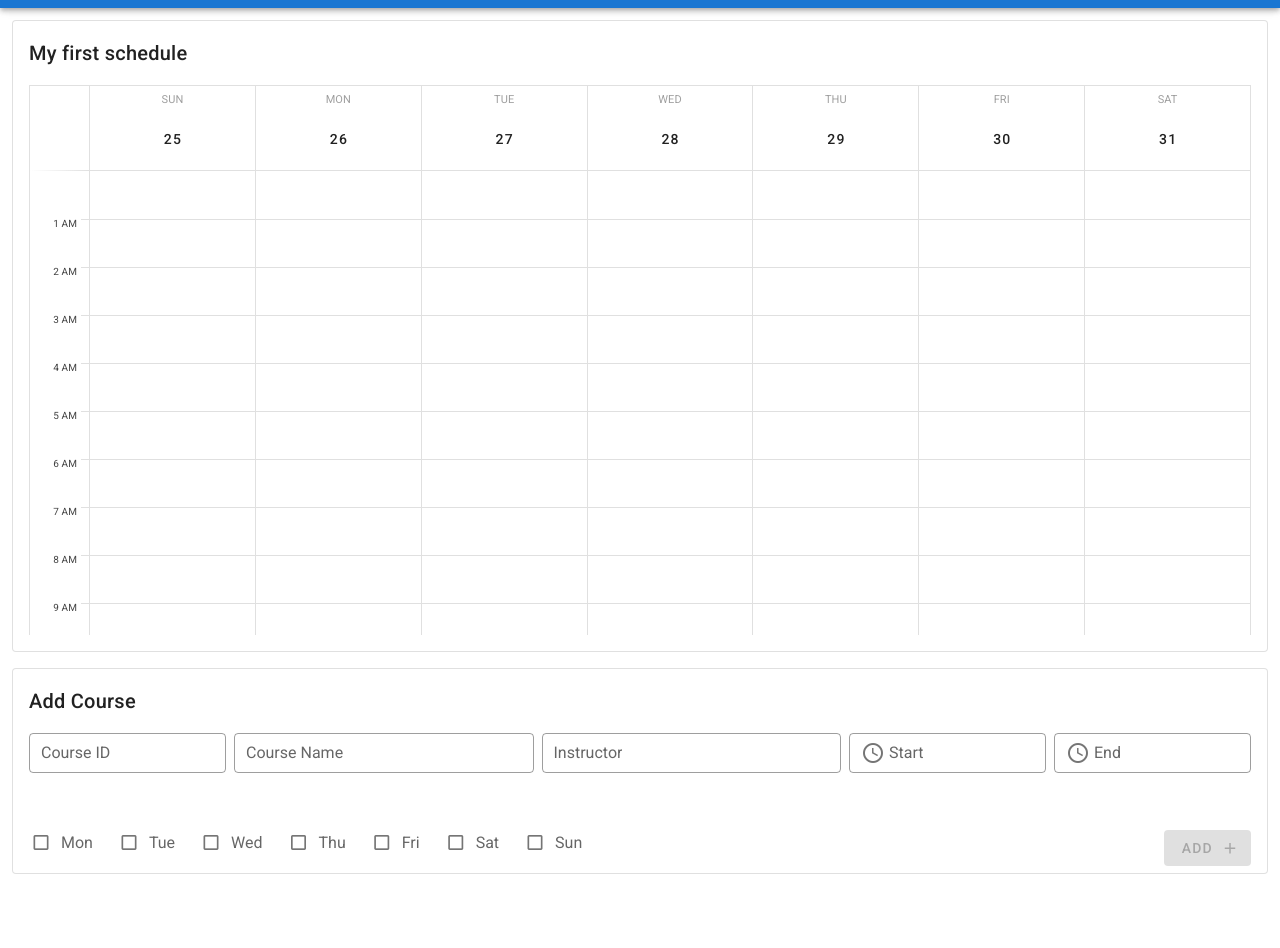
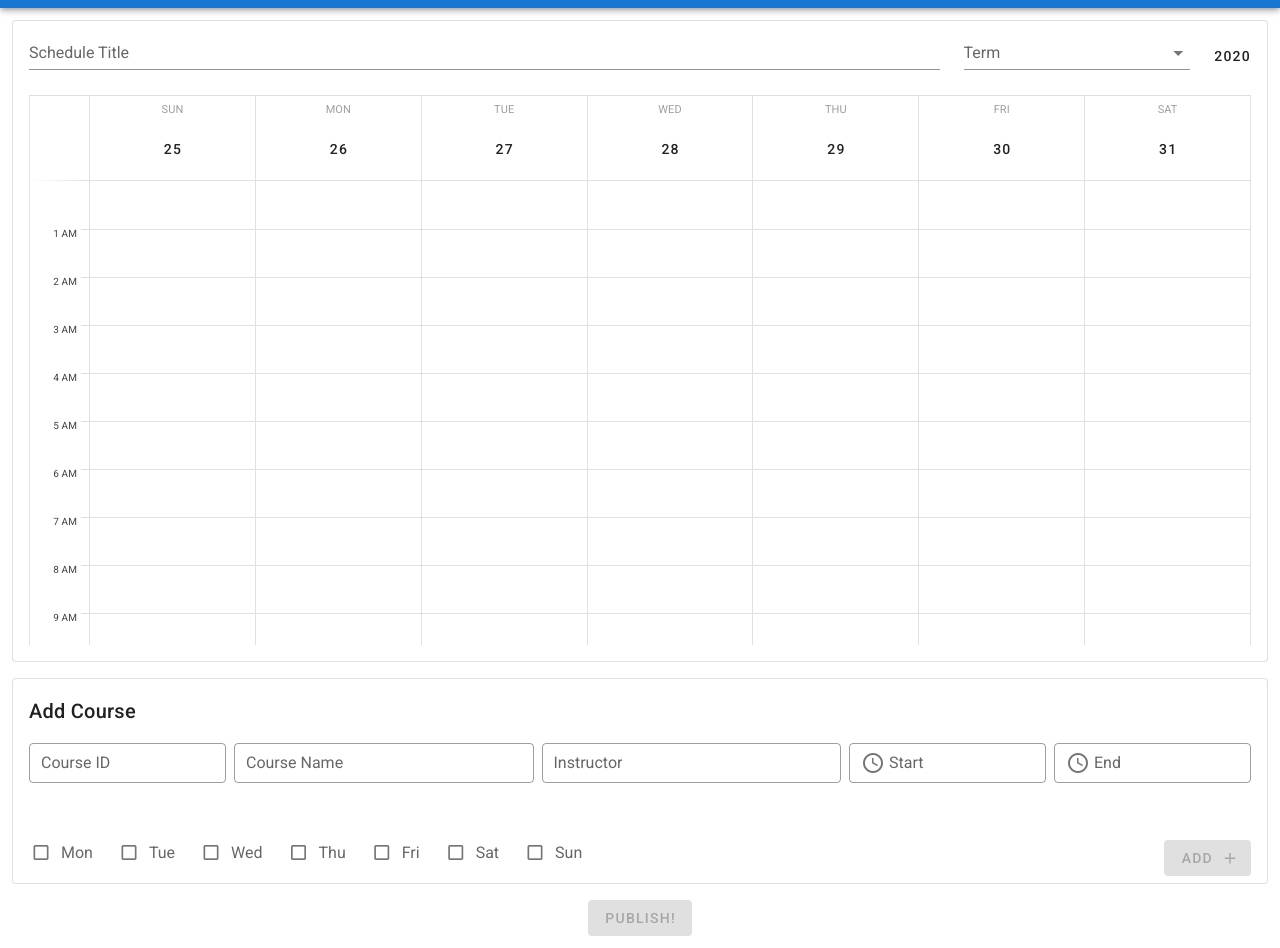
Before and after one commit to Team-Omada/calendar-client, a Vue app: page /createschedule in a window 1280 px wide. Shown: the part 56-1004 px from the top of the page. Before the commit the page ends 942 px from the top, so only its background shows below. Built offline with nearby package versions, Linux system fonts and the light colour scheme.

Commit message:
feat(create): full schedule creation functionality apart from submitting to backend and editing

```diff
--- a/src/components/AddCourse.vue
+++ b/src/components/AddCourse.vue
@@ -90,13 +90,13 @@ export default {
       dayError: false,
       timeError: "",
       days: [
-        { label: "Mon", value: { name: "monday", assoc: 2 } },
-        { label: "Tue", value: { name: "tuesday", assoc: 3 } },
-        { label: "Wed", value: { name: "wednesday", assoc: 4 } },
-        { label: "Thu", value: { name: "thursday", assoc: 5 } },
-        { label: "Fri", value: { name: "friday", assoc: 6 } },
-        { label: "Sat", value: { name: "saturday", assoc: 1 } },
-        { label: "Sun", value: { name: "sunday", assoc: 7 } },
+        { label: "Mon", value: "monday" },
+        { label: "Tue", value: "tuesday" },
+        { label: "Wed", value: "wednesday" },
+        { label: "Thu", value: "thursday" },
+        { label: "Fri", value: "friday" },
+        { label: "Sat", value: "saturday" },
+        { label: "Sun", value: "sunday" },
       ],
       course: {
         courseID: null,
--- a/src/components/Calendar.vue
+++ b/src/components/Calendar.vue
@@ -1,6 +1,40 @@
 <template>
   <v-card elevation="0" outlined rounded="rounded-lg">
-    <v-card-title>{{ scheduleTitle }}</v-card-title>
+    <!-- v-card-title causes weird formatting here -->
+    <v-container v-if="!editable" fluid class="px-4 pb-0 pt-3">
+      <v-row>
+        <v-col cols="12" sm="9">
+          <div class="text-h5">{{ currentTitle }}</div>
+        </v-col>
+        <v-col cols="12" sm="3" class="d-flex justify-end align-center">
+          <div class="text-button text--secondary">
+            {{ semesterInfo.name + " | " + semesterInfo.year }}
+          </div>
+        </v-col>
+      </v-row>
+    </v-container>
+    <v-container v-else fluid class="px-4 pb-0 pt-3">
+      <v-row>
+        <v-col cols="12" sm="9" class="py-0">
+          <v-text-field
+            v-model="scheduleTitle"
+            label="Schedule Title"
+            :rules="[(v) => !!v || 'Field is required.']"
+            @input="onTitleChange"
+          ></v-text-field>
+        </v-col>
+        <v-col cols="12" sm="3" class="d-flex justify-end align-center py-0">
+          <v-select
+            v-model="selectedSemester.name"
+            :items="items"
+            label="Term"
+            :rules="[(v) => !!v || 'Item is required']"
+            @change="onSemesterChange"
+          ></v-select>
+          <div class="ml-6 text-button">{{ selectedSemester.year }}</div>
+        </v-col>
+      </v-row>
+    </v-container>
     <v-card-text>
       <v-sheet height="550">
         <v-calendar
@@ -19,7 +53,9 @@
 export default {
   name: "Calendar",
   props: {
-    scheduleTitle: String,
+    currentTitle: String,
+    semesterInfo: Object,
+    editable: Boolean,
     courses: {
       type: Array,
       default: () => [],
@@ -27,18 +63,64 @@ export default {
   },
   data() {
     return {
+      scheduleTitle: this.currentTitle,
+      selectedSemester: this.semesterInfo,
       value: "2020-11-04", // this is very bad, but it just so happens this week has Sun = 1 and Sat = 7
       // all events will be visualized on this week only
+      items: ["Fall", "Spring", "Summer", "Winter"],
+      assocDays: {
+        sunday: 1,
+        monday: 2,
+        tuesday: 3,
+        wednesday: 4,
+        thursday: 5,
+        friday: 6,
+        saturday: 7,
+      },
     };
+  },
+  methods: {
+    onTitleChange() {
+      this.$emit("title-change", this.scheduleTitle);
+    },
+    onSemesterChange() {
+      /**
+       * CSUSM releases class schedules at the following times:
+       *  Fall: April, meaning any selections of "Fall" will be for the current year
+       *  Spring: November, meaning any selections of "Spring" will be for next year
+       *  Winter: October, meaning any selections of "Winter" will be for the current year
+       *  Summer: April, meaning any selections of "Summer" will be for the current year
+       *  It could be possible to late enroll for Spring while in January
+       */
+      const name = this.selectedSemester.name;
+      const currDate = new Date();
+      if (
+        name === "Fall" ||
+        name === "Winter" ||
+        name === "Summer" ||
+        (name === "Spring" && currDate.getMonth() === 0)
+      ) {
+        this.selectedSemester.year = currDate.getFullYear();
+      } else {
+        this.selectedSemester.year = currDate.getFullYear() + 1;
+      }
+      this.$emit("semester-change", this.selectedSemester);
+    },
   },
   computed: {
     parseCourses() {
       const unformatted = this.courses;
       const formatted = [];
+      /**
+       * Formats according to Vuetify calendar event standards
+       * Needs at least name, start, and end in the object
+       * Uses assocDays to map list of days to associated day in week of this.value
+       */
       unformatted.forEach((course) => {
         course.selectedDays.forEach((day) => {
-          const start = `2020-11-0${day.assoc} ${course.startTime}`;
-          const end = `2020-11-0${day.assoc} ${course.endTime}`;
+          const formattedDay = day.toLowerCase();
+          const start = `2020-11-0${this.assocDays[formattedDay]} ${course.startTime}`;
+          const end = `2020-11-0${this.assocDays[formattedDay]} ${course.endTime}`;
           formatted.push({
             name: course.courseID,
             start: start,
--- a/src/views/CreateSchedule.vue
+++ b/src/views/CreateSchedule.vue
@@ -1,11 +1,27 @@
 <template>
   <div>
-    <Calendar :courses="schedule.courses" scheduleTitle="My first schedule" />
+    <Calendar
+      :courses="schedule.courses"
+      :semesterInfo="schedule.semesterInfo"
+      editable
+      @title-change="(value) => (schedule.title = value)"
+      @semester-change="(value) => (schedule.semesterInfo = value)"
+    />
     <AddCourse @add-course="pushCourse" />
-    <v-snackbar v-model="successOnAdd" timeout="1500" color="success">
+    <div class="d-flex justify-center mt-4">
+      <v-btn
+        :loading="loading"
+        :disabled="!validSchedule"
+        color="success"
+        @click="onPublishBtn"
+      >
+        Publish!
+      </v-btn>
+    </div>
+    <v-snackbar v-model="successOnAdd" timeout="2000" color="success">
       Course was added to your schedule!
       <template v-slot:action="{ attrs }">
-        <v-btn text v-bind="attrs" @click="snackbar = false">
+        <v-btn text v-bind="attrs" @click="successOnAdd = false">
           Close
         </v-btn>
       </template>
@@ -25,7 +41,14 @@ export default {
   data() {
     return {
       successOnAdd: false,
+      validSchedule: false,
+      loading: false,
       schedule: {
+        title: null,
+        semesterInfo: {
+          name: null,
+          year: new Date().getFullYear(),
+        },
         courses: [],
       },
     };
@@ -35,6 +58,29 @@ export default {
       this.schedule.courses.push(value);
       this.successOnAdd = true;
     },
+    onPublishBtn() {
+      this.loading = true;
+      setTimeout(() => {
+        console.log("Submitted schedule!");
+        console.log(this.schedule);
+        this.loading = false;
+      }, 2000);
+    },
+  },
+  computed: {
+    scheduleChange() {
+      return (
+        this.schedule.title &&
+        this.schedule.semesterInfo.name &&
+        this.schedule.courses.length !== 0
+      );
+    },
+  },
+  watch: {
+    // watching on the above function prevents us from using a deep watcher
+    scheduleChange(value) {
+      this.validSchedule = value;
+    },
   },
 };
 </script>
--- a/src/views/Login.vue
+++ b/src/views/Login.vue
@@ -38,7 +38,7 @@
         <v-btn
           color="primary"
           :disabled="!isValid"
-          :loading="submitted"
+          :loading="loading"
           @click="onLoginBtn"
           >Login</v-btn
         >
@@ -65,7 +65,6 @@ export default {
       passwordShow: false,
       isValid: false,
       loading: false,
-      submitted: false,
 
       // :error-messages prop on text fields is now used after server validation
       // for security, we don't specify which field failed authentication
@@ -77,7 +76,6 @@ export default {
     // loading will take place as it connects to database
     async onLoginBtn() {
       this.loading = true;
-      this.submitted = true;
       try {
         const res = await login({
           email: this.email,
@@ -100,7 +98,6 @@ export default {
         }
       }
       this.loading = false;
-      this.submitted = false;
     },
   },
   watch: {
--- a/src/views/Register.vue
+++ b/src/views/Register.vue
@@ -56,7 +56,7 @@
         <v-btn
           color="primary"
           :disabled="!isValid"
-          :loading="submitted"
+          :loading="loading"
           @click="onRegisterBtn"
         >
           Register
@@ -87,7 +87,6 @@ export default {
       passwordShow: false,
       confirmShow: false,
       loading: false,
-      submitted: false,
 
       // :error-messages prop on text fields is now used with serverErrors data
       // these errors display info after server side validation
@@ -125,7 +124,6 @@ export default {
      */
     async onRegisterBtn() {
       this.loading = true;
-      this.submitted = true;
       try {
         const res = await register({
           email: this.email,
@@ -162,7 +160,6 @@ export default {
         }
       }
       this.loading = false;
-      this.submitted = false;
     },
   },
   // clear any server validation errors once user starts typing in that field
```
